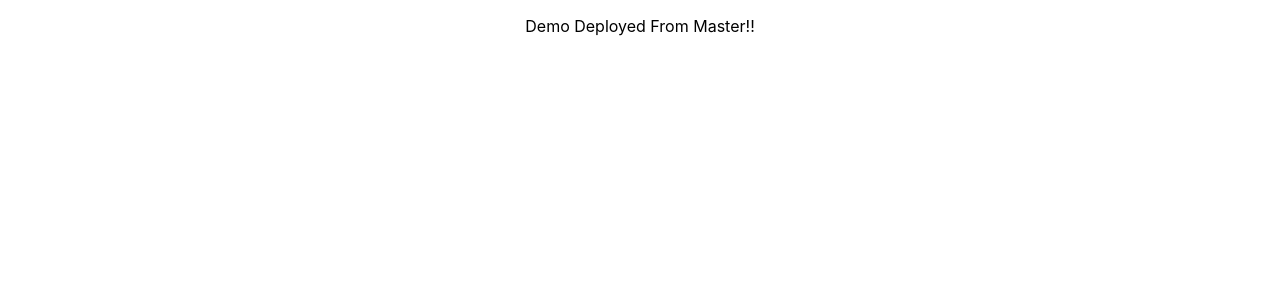
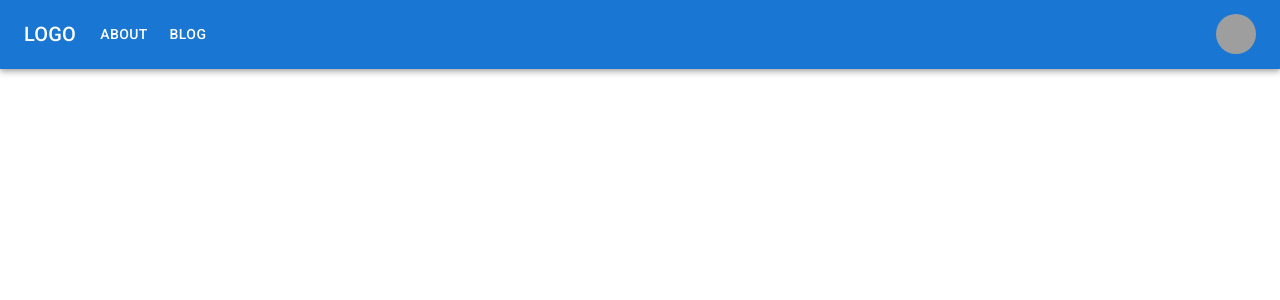
Before and after one commit to beezay/beezay.github.io, a React (Create React App) app: page / in a window 1280 px wide. Shown: the top 300 px of the page. Built offline with nearby package versions, Linux system fonts and the light colour scheme; grey boxes are pictures that could not be loaded.

Commit message:
Feat: Material UI used/Navbar Added

```diff
--- a/package.json
+++ b/package.json
@@ -4,6 +4,10 @@
   "private": true,
   "homepage": "https://beezay.github.io",
   "dependencies": {
+    "@emotion/react": "^11.8.1",
+    "@emotion/styled": "^11.8.1",
+    "@mui/icons-material": "^5.4.4",
+    "@mui/material": "^5.4.4",
     "@testing-library/jest-dom": "^5.16.2",
     "@testing-library/react": "^12.1.3",
     "@testing-library/user-event": "^13.5.0",
--- a/public/index.html
+++ b/public/index.html
@@ -24,7 +24,8 @@
       work correctly both with client-side routing and a non-root public URL.
       Learn how to configure a non-root public URL by running `npm run build`.
     -->
-    <title>React App</title>
+    <link href="https://fonts.googleapis.com/css2?family=Roboto:wght@100;300;400;500;700;900&display=swap" rel="stylesheet">
+    <title>Beezay || Collections</title>
   </head>
   <body>
     <noscript>You need to enable JavaScript to run this app.</noscript>
--- a/src/App.css
+++ /dev/null
@@ -1,38 +0,0 @@
-.App {
-  text-align: center;
-}
-
-.App-logo {
-  height: 40vmin;
-  pointer-events: none;
-}
-
-@media (prefers-reduced-motion: no-preference) {
-  .App-logo {
-    animation: App-logo-spin infinite 20s linear;
-  }
-}
-
-.App-header {
-  background-color: #282c34;
-  min-height: 100vh;
-  display: flex;
-  flex-direction: column;
-  align-items: center;
-  justify-content: center;
-  font-size: calc(10px + 2vmin);
-  color: white;
-}
-
-.App-link {
-  color: #61dafb;
-}
-
-@keyframes App-logo-spin {
-  from {
-    transform: rotate(0deg);
-  }
-  to {
-    transform: rotate(360deg);
-  }
-}
--- a/src/App.js
+++ b/src/App.js
@@ -1,11 +1,10 @@
 
-import './App.css';
+import NavbarWrapper from './containers/Navbar/NavbarWrapper';
+import './styles/App.css';
 
 function App() {
   return (
-    <div className="App">
-      <p>Demo Deployed From Master!!</p>
-    </div>
+    <NavbarWrapper />
   );
 }
 
--- /dev/null
+++ b/src/containers/Navbar/NavbarWrapper.jsx
@@ -0,0 +1,141 @@
+import * as React from 'react';
+import AppBar from '@mui/material/AppBar';
+import Box from '@mui/material/Box';
+import Toolbar from '@mui/material/Toolbar';
+import IconButton from '@mui/material/IconButton';
+import Typography from '@mui/material/Typography';
+import Menu from '@mui/material/Menu';
+import MenuIcon from '@mui/icons-material/Menu';
+import Container from '@mui/material/Container';
+import Avatar from '@mui/material/Avatar';
+import Button from '@mui/material/Button';
+import Tooltip from '@mui/material/Tooltip';
+import MenuItem from '@mui/material/MenuItem';
+import { pages, settings } from '../../data/data';
+
+
+
+const NavbarWrapper = () => {
+  const [anchorElNav, setAnchorElNav] = React.useState(null);
+  const [anchorElUser, setAnchorElUser] = React.useState(null);
+
+  const handleOpenNavMenu = (event) => {
+    setAnchorElNav(event.currentTarget);
+  };
+  const handleOpenUserMenu = (event) => {
+    setAnchorElUser(event.currentTarget);
+  };
+
+  const handleCloseNavMenu = () => {
+    setAnchorElNav(null);
+  };
+
+  const handleCloseUserMenu = () => {
+    setAnchorElUser(null);
+  };
+
+  return (
+    <AppBar position="static">
+      <Container maxWidth="xl">
+        <Toolbar disableGutters>
+          <Typography
+            variant="h6"
+            noWrap
+            component="div"
+            sx={{ mr: 2, display: { xs: 'none', md: 'flex' } }}
+          >
+            LOGO
+          </Typography>
+
+          <Box sx={{ flexGrow: 1, display: { xs: 'flex', md: 'none' } }}>
+            <IconButton
+              size="large"
+              aria-label="account of current user"
+              aria-controls="menu-appbar"
+              aria-haspopup="true"
+              onClick={handleOpenNavMenu}
+              color="inherit"
+            >
+              <MenuIcon />
+            </IconButton>
+            <Menu
+              id="menu-appbar"
+              anchorEl={anchorElNav}
+              anchorOrigin={{
+                vertical: 'bottom',
+                horizontal: 'left',
+              }}
+              keepMounted
+              transformOrigin={{
+                vertical: 'top',
+                horizontal: 'left',
+              }}
+              open={Boolean(anchorElNav)}
+              onClose={handleCloseNavMenu}
+              sx={{
+                display: { xs: 'block', md: 'none' },
+              }}
+            >
+              {pages.map((page) => (
+                <MenuItem key={page} onClick={handleCloseNavMenu}>
+                  <Typography textAlign="center">{page}</Typography>
+                </MenuItem>
+              ))}
+            </Menu>
+          </Box>
+          <Typography
+            variant="h6"
+            noWrap
+            component="div"
+            sx={{ flexGrow: 1, display: { xs: 'flex', md: 'none' } }}
+          >
+            LOGO
+          </Typography>
+          <Box sx={{ flexGrow: 1, display: { xs: 'none', md: 'flex' } }}>
+            {pages.map((page) => (
+              <Button
+                key={page}
+                onClick={handleCloseNavMenu}
+                sx={{ my: 2, color: 'white', display: 'block' }}
+              >
+                {page}
+              </Button>
+            ))}
+          </Box>
+
+          <Box sx={{ flexGrow: 0 }}>
+            <Tooltip title="Open settings">
+              <IconButton onClick={handleOpenUserMenu} sx={{ p: 0 }}>
+                <Avatar alt="Remy Sharp" src="https://joeschmoe.io/api/v1/jana" />
+              </IconButton>
+            </Tooltip>
+            <Menu
+              sx={{ mt: '45px' }}
+              id="menu-appbar"
+              anchorEl={anchorElUser}
+              anchorOrigin={{
+                vertical: 'top',
+                horizontal: 'right',
+              }}
+              keepMounted
+              transformOrigin={{
+                vertical: 'top',
+                horizontal: 'right',
+              }}
+              open={Boolean(anchorElUser)}
+              onClose={handleCloseUserMenu}
+            >
+              {settings.map((setting) => (
+                <MenuItem key={setting} onClick={handleCloseUserMenu}>
+                  <Typography textAlign="center">{setting}</Typography>
+                </MenuItem>
+              ))}
+            </Menu>
+          </Box>
+        </Toolbar>
+      </Container>
+    </AppBar>
+  );
+};
+
+export default NavbarWrapper;
--- /dev/null
+++ b/src/data/data.js
@@ -0,0 +1,2 @@
+export const pages = ['About', 'Blog'];
+export const settings = ['Profile', 'Account', 'Dashboard', 'Logout'];
--- a/src/index.js
+++ b/src/index.js
@@ -1,6 +1,5 @@
 import React from 'react';
 import ReactDOM from 'react-dom';
-import './index.css';
 import App from './App';
 import reportWebVitals from './reportWebVitals';
 
--- /dev/null
+++ b/src/styles/App.css
@@ -0,0 +1,6 @@
+* {
+  margin: 0;
+  padding: 0;
+  box-sizing: border-box;
+  font-family: 'Roboto', sans-serif;
+}
```
Also changed, not shown: src/styles/index.css (renamed from src/index.css), 1 other file (tests, documents, lock files or other folders).
